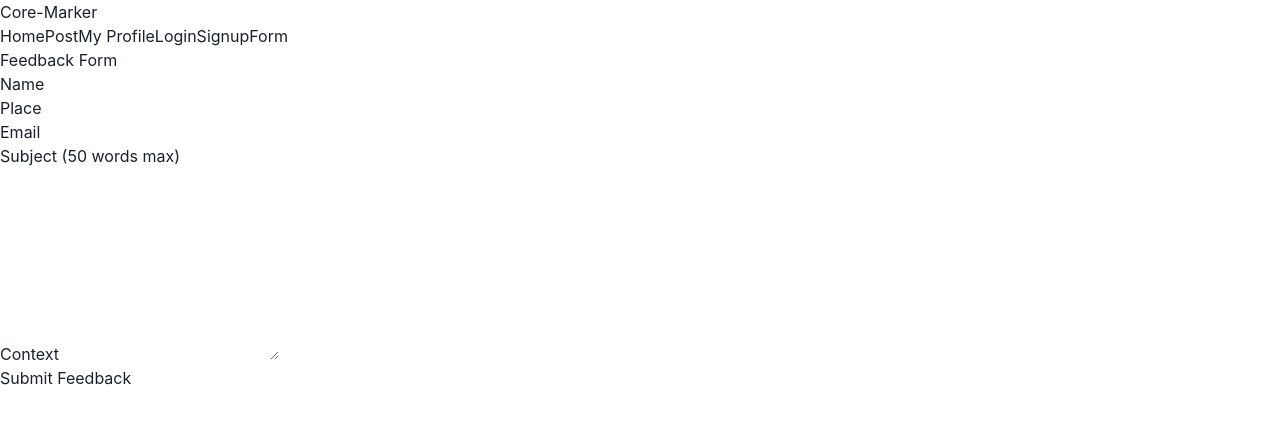
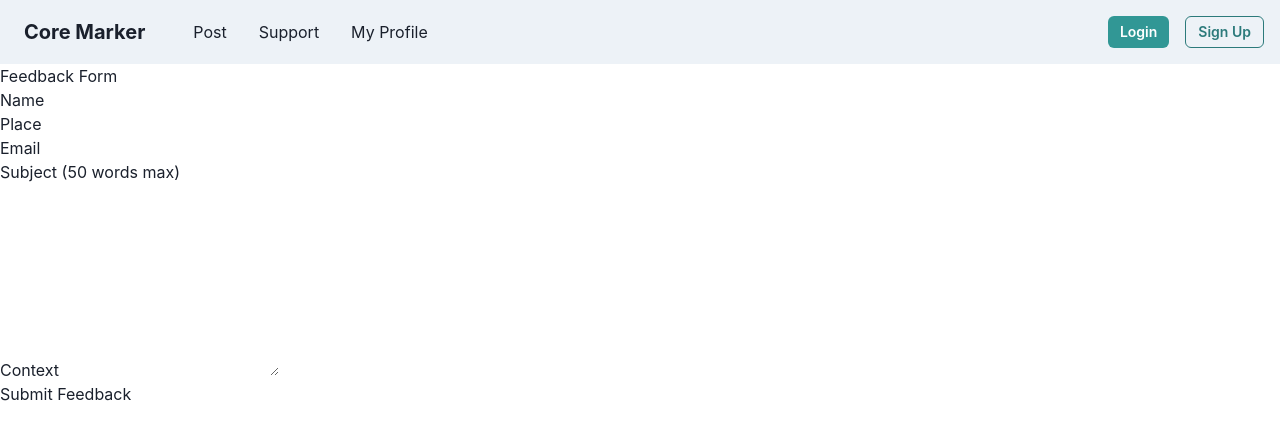
Before and after one commit to CS-179K/Core-Marker, a React (Vite) app in the folder core-marker-app/: page /support in a window 1280 px wide. Shown: the top 440 px of the page. Built offline with nearby package versions, Linux system fonts and the light colour scheme.

Commit message:
update: navrbar using chakra UI and successful navigation

```diff
--- a/core-marker-app/src/components/Navbar.jsx
+++ b/core-marker-app/src/components/Navbar.jsx
@@ -1,53 +1,150 @@
-import { Link } from "react-router-dom";
+import {
+  Box,
+  Flex,
+  HStack,
+  Link,
+  Button,
+  useColorModeValue,
+  Avatar,
+} from "@chakra-ui/react";
+import { Link as RouterLink, useNavigate } from "react-router-dom";
+import { useEffect, useState } from "react";
 
-const Navbar = () => {
+function NavBar() {
+  const [isLoggedIn, setIsLoggedIn] = useState(false);
+  const [userName, setUserName] = useState(""); // State to hold the username
+  const navigate = useNavigate();
+
+  useEffect(() => {
+    // Check if the user is logged in by looking for a token in localStorage
+    const token = localStorage.getItem("token");
+    if (token) {
+      setIsLoggedIn(true);
+      // Fetch the user profile data
+      fetchUserProfile();
+    } else {
+      setIsLoggedIn(false);
+    }
+  }, []);
+
+  const fetchUserProfile = async () => {
+    try {
+      const response = await fetch("http://localhost:5001/api/user/me", {
+        headers: {
+          "x-access-token": localStorage.getItem("token"),
+        },
+      });
+      const data = await response.json();
+      if (data.status === "ok") {
+        setUserName(data.user.name); // Assuming the response contains user data
+      } else {
+        console.error(data.error);
+      }
+    } catch (error) {
+      console.error("Error fetching user profile:", error);
+    }
+  };
+
+  const handleLogout = () => {
+    localStorage.removeItem("token");
+    setIsLoggedIn(false);
+    navigate("/login");
+  };
+
   return (
-    <nav className="bg-indigo-900 p-4">
-      <div className="container mx-auto flex items-center justify-between">
-        <div className="text-2xl font-semibold text-white">
-          <Link to="/">Core-Marker</Link>
-        </div>
-        <div className="space-x-4">
+    <Box bg={useColorModeValue("gray.100", "gray.900")} px={4}>
+      <Flex h={16} alignItems="center" justifyContent="space-between">
+        <HStack spacing={8} alignItems="center">
+          <Box fontWeight="bold" fontSize="xl">
+            <Link as={RouterLink} to="/Dashboard" px={2} py={1} rounded="md">
+              Core Marker
+            </Link>
+          </Box>
+          <HStack as="nav" spacing={4} display={{ base: "none", md: "flex" }}>
             <Link
-            to="/home"
-            className="text-white transition duration-300 hover:text-gray-400"
-          >
-            Home
-          </Link>
-          <Link
+              as={RouterLink}
               to="/post"
-            className="text-white transition duration-300 hover:text-gray-400"
+              px={2}
+              py={1}
+              rounded="md"
+              _hover={{
+                textDecoration: "none",
+                bg: useColorModeValue("teal.300", "gray.700"),
+              }}
             >
               Post
             </Link>
             <Link
-            to="/profile"
-            className="text-white transition duration-300 hover:text-gray-400"
+              as={RouterLink}
+              to="/support"
+              px={2}
+              py={1}
+              rounded="md"
+              _hover={{
+                textDecoration: "none",
+                bg: useColorModeValue("teal.300", "gray.700"),
+              }}
             >
-            My Profile
+              Support
             </Link>
             <Link
-            to="/login"
-            className="text-white transition duration-300 hover:text-gray-400"
+              as={RouterLink}
+              to="/profile"
+              px={2}
+              py={1}
+              rounded="md"
+              _hover={{
+                textDecoration: "none",
+                bg: useColorModeValue("teal.300", "gray.700"),
+              }}
+            >
+              {userName || "My Profile"}
+            </Link>
+          </HStack>
+        </HStack>
+        <Flex alignItems="center">
+          {isLoggedIn ? (
+            <>
+              <Avatar
+                size="sm"
+                src={userName ? `/avatars/${userName}.png` : "/22.png"}
+                mr={4}
+              />
+              <Button
+                variant="solid"
+                colorScheme="teal"
+                size="sm"
+                mr={4}
+                onClick={handleLogout}
+              >
+                Logout
+              </Button>
+            </>
+          ) : (
+            <>
+              <Button
+                variant="solid"
+                colorScheme="teal"
+                size="sm"
+                mr={4}
+                onClick={() => navigate("/login")}
               >
                 Login
-          </Link>
-          <Link
-            to="/signup"
-            className="text-white transition duration-300 hover:text-gray-400"
+              </Button>
+              <Button
+                variant="outline"
+                colorScheme="teal"
+                size="sm"
+                onClick={() => navigate("/register")}
               >
-            Signup
-          </Link>
-          <Link
-            to="/Feedback"
-            className="text-white transition duration-300 hover:text-gray-400"
-          >
-            Form
-          </Link>
-        </div>
-      </div>
-    </nav>
+                Sign Up
+              </Button>
+            </>
+          )}
+        </Flex>
+      </Flex>
+    </Box>
   );
-};
+}
 
-export default Navbar;
+export default NavBar;
```
Lines whose indentation alone changed are shown as unchanged.
